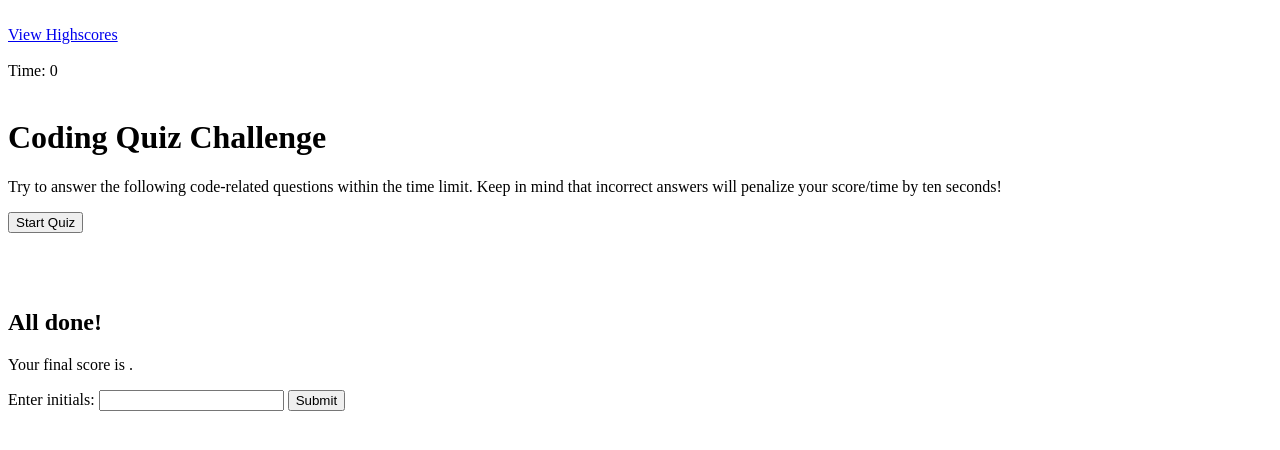
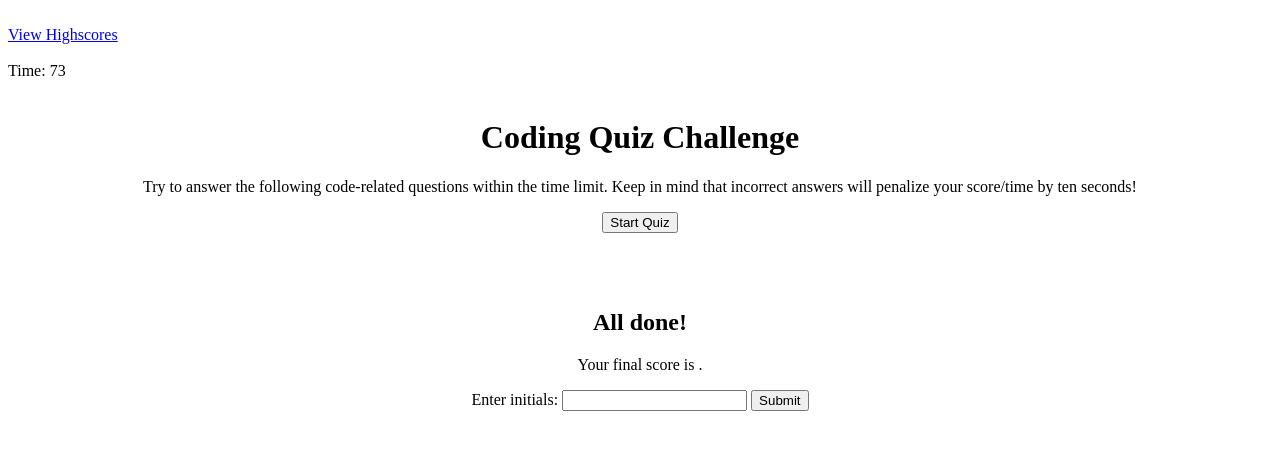
Before and after one commit to kim-haskell/Code-Quiz, a plain HTML site: page index.html in a window 1280 px wide. Both pictures are taken after a click on the button "Start Quiz". Drawn offline with Linux system fonts and the light colour scheme.

Commit message:
updating css

```diff
--- a/assets/css/styles.css
+++ b/assets/css/styles.css
@@ -0,0 +1,6 @@
+.wrapper {
+  margin: auto;
+  width: 100%;
+  height: 100px;
+  text-align: center;
+}
--- a/assets/js/script.js
+++ b/assets/js/script.js
@@ -10,6 +10,8 @@ var choicesEl = document.getElementById("choices");
 var submitBtn = document.getElementById("submit");
 var initalsEl = document.getElementById("initials");
 var feedbackEl = document.getElementById("feedback");
+var startBtn = document.getElementById("start");
+
 
 
 
@@ -30,7 +32,7 @@ function clockTick () {
 }
 function getQuestion () {
     var currentQuestion = questions[currentQuestionIndex];
-    var titleEl // finish
+    var titleEl =
     titleEl.textContent = currentQuestion.title;
     choicesEl.innerHTML = "";
     currentQuestion.choices.forEach(function(choice, i){
@@ -43,9 +45,13 @@ function getQuestion () {
     })
 
 }
+
 function questionClick () {
+    questions.append(startBtn);
 
-}
+    }
+
+
 function quizEnd () {
 
 }
```
Also changed, not shown: index.html (+1 -1 lines).
